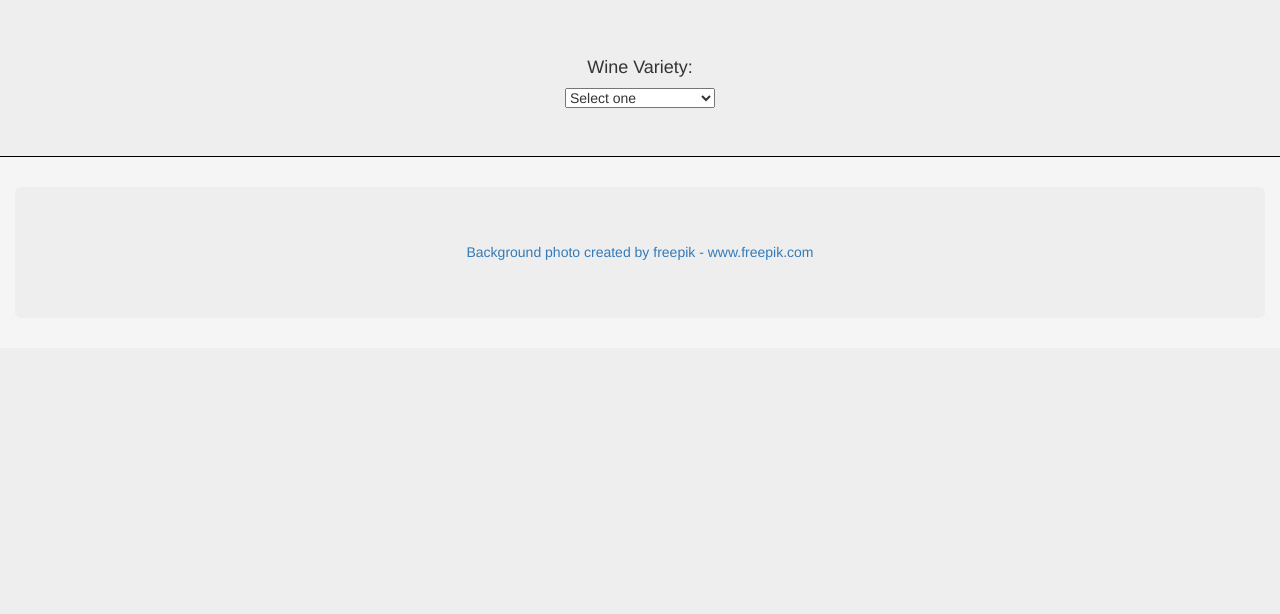
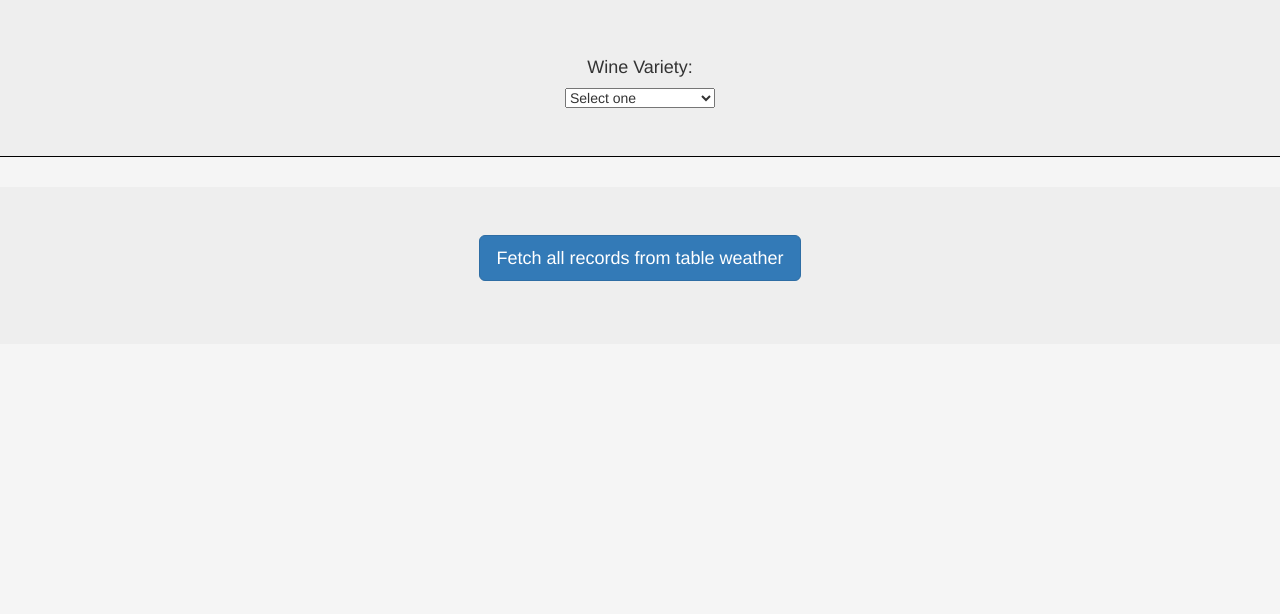
Before and after one commit to secicciari/final_project, a Flask app: page / in a window 1280 px wide. Shown: the part 728-1342 px from the top of the page. Before the commit the page ends 988 px from the top, so only its background shows below. Run offline with Flask 2, Linux system fonts and the light colour scheme; some libraries are stand-ins or nearby versions.

Commit message:
Updating flask app

```diff
--- a/app/app.py
+++ b/app/app.py
@@ -1,27 +1,57 @@
 #Import tools
+import os
 from flask import Flask, render_template, redirect, jsonify
+from flask_sqlalchemy import SQLAlchemy
+from flask_migrate import Migrate
 
 #Set up Flask
 app = Flask(__name__)
 
-# Use flask_pymongo to set up mongo connection
-#app.config["MONGO_URI"] = "mongodb://localhost:27017/mars_app"
-#mongo = PyMongo(app)
+# Use SQLALCHEMY to set up Postgres connection
+pg_user = "wineuser"
+pg_pwd = "w1n3Uvsv3r1"
+app.config["SQLALCHEMY_DATABASE_URI"] = "postgresql://{username}:{password}@wine-final-project.czqkltznl3rl.us-east-2.rds.amazonaws.com/winedb".format(username=pg_user, password=pg_pwd)
+app.config['SQLALCHEMY_TRACK_MODIFICATIONS'] = False
+db = SQLAlchemy(app)
+migrate = Migrate(app, db)
+
+class Weather(db.Model):
+   __tablename__ = 'weather'
+
+   winery = db.Column(db.String, primary_key=True)
+   avg_temp = db.Column(db.Float)
+   avg_airp = db.Column(db.Float)
+   avg_humid = db.Column(db.Float)
+   avg_precip = db.Column(db.Float)
+
+   def __init__(self, winery: str, avg_temp: float, avg_airp: float, avg_humid: float, avg_precip: float):
+      self.winery = winery
+      self.avg_temp = avg_temp
+      self.avg_airp = avg_airp
+      self.avg_humid = avg_humid
+      self.avg_precip = avg_precip
+
+   def __repr__(self):
+       return f'{self.winery}: Average Temperature = {self.avg_temp}; Average Air Pressure = {self.avg_airp}; Average Humidity= {self.avg_humid}; Average Precipitation = {self.avg_precip}<br>'
+
 
 #Define the route for the HTML page
 @app.route("/")
 def index():
-   #mars = mongo.db.mars.find_one()
-   #return render_template("index.html", mars=mars)
    return render_template("index.html")
 
-#Set up the scraping route
-# @app.route("/scrape")
-# def scrape():
-#    mars = mongo.db.mars
-#    mars_data = scraping.scrape_all()
-#    mars.update({}, mars_data, upsert=True)
-#    return redirect('/', code=302)
+
+#Define the route for the HTML page
+# @app.route("/")
+# def index():
+   #return render_template("index.html")
+   # weathers = Weather.query.all()
+   # return '\n'.join([str(weather) for weather in weathers])
+
+@app.route('/list_weather_db')
+def list_weather_db():
+   weathers = Weather.query.all()
+   return '\n'.join([str(weather) for weather in weathers])
 
 if __name__ == "__main__":
    app.run(debug=True)
--- a/app/templates/index.html
+++ b/app/templates/index.html
@@ -43,7 +43,12 @@
       </div>
     </div>
     <div>
-      <!-- <div class="dropdown">
+    <div class="row">
+      <div class="col-xs-12 col-sm-12 col-md-12 jumbotron text-center">
+        <p><a class="btn btn-primary btn-lg" href="/list_weather_db" role="button">Fetch all records from table weather</a></p>
+      </div>
+    </div>
+        <!-- <div class="dropdown">
         <button onclick="myFunction()" class="dropbtn">Dropdown</button>
         <div id="myDropdown" class="dropdown-content">
           <a href="#">Link 1</a>
@@ -52,12 +57,24 @@
         </div>
       </div> -->
     </div>
+    <br>
+    <br>
+    <br>
+    <br>
+    <br>
+    <br>
+    <br>
+    <br>
+    <br>
+    <br>
+    <br>
+    <br>
     <div class="container-fluid">
       <!-- Attribution required -->
       <div class="jumbotron text-center">
         <h5><a href="https://www.freepik.com/photos/background">Background photo created by freepik - www.freepik.com</a></h5>
       </div>
     </div>
-  <!-- <script src="../js/dropdown.js"></script> -->
+
   </body>
 </html>
```
